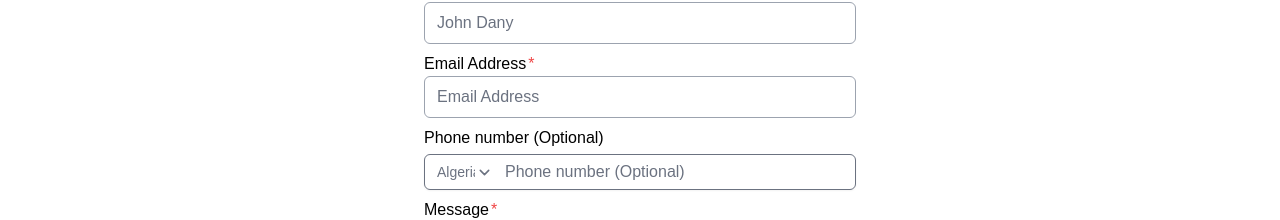
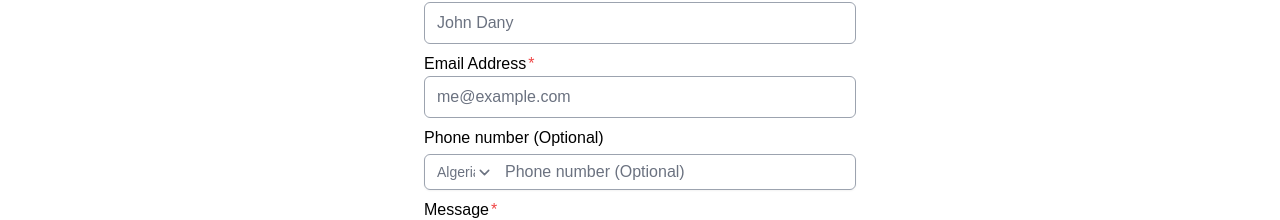
Before and after one commit to ronnapatp/ronnapat.com, a Next.js app: page /en-us/contact in a window 1280 px wide. Shown: the part 360-580 px from the top of the page. Built offline with nearby package versions, Linux system fonts and the light colour scheme; no server answers.

Commit message:
Update contact form

```diff
--- a/pages/en-us/contact.js
+++ b/pages/en-us/contact.js
@@ -65,7 +65,7 @@ function ContactForm() {
                     <p className="after:content-['*'] after:ml-0.5 after:text-red-500 text-md">
                       Email Address
                     </p>
-                    <input className="rounded-md border-gray-400 focus:border-sky-500 w-full mb-2" type="email" name="email" id="email" placeholder="Email Address" required />
+                    <input className="rounded-md border-gray-400 focus:border-sky-500 w-full mb-2" type="email" name="email" id="email" placeholder="me@example.com" required />
                     <ValidationError
                       prefix="Email"
                       field="email"
@@ -303,7 +303,7 @@ function ContactForm() {
                         type="tel"
                         name="number"
                         id="number"
-                        className="h-full block w-full pl-20 border-gray-500 focus:ring-sky-500 focus:border-sky-500 rounded-md"
+                        className="h-full block w-full pl-20 border-gray-400 focus:ring-sky-500 focus:border-sky-500 rounded-md"
                         placeholder="Phone number (Optional)"
                         minlength="9" maxlength="14"
                       />
@@ -323,7 +323,7 @@ function ContactForm() {
                     <p className="after:content-['*'] after:ml-0.5 after:text-red-500 text-md">
                       Message
                     </p>
-                    <textarea className="rounded-md border-gray-400 w-full" name="message" id="message" placeholder="Hello Ronnapat..." required />
+                    <textarea className="rounded-md border-gray-400 w-full focus:border-sky-500 focus:ring-sky-500" name="message" id="message" placeholder="Hello Ronnapat..." required />
                     <ValidationError
                       prefix="Message"
                       field="message"
```
